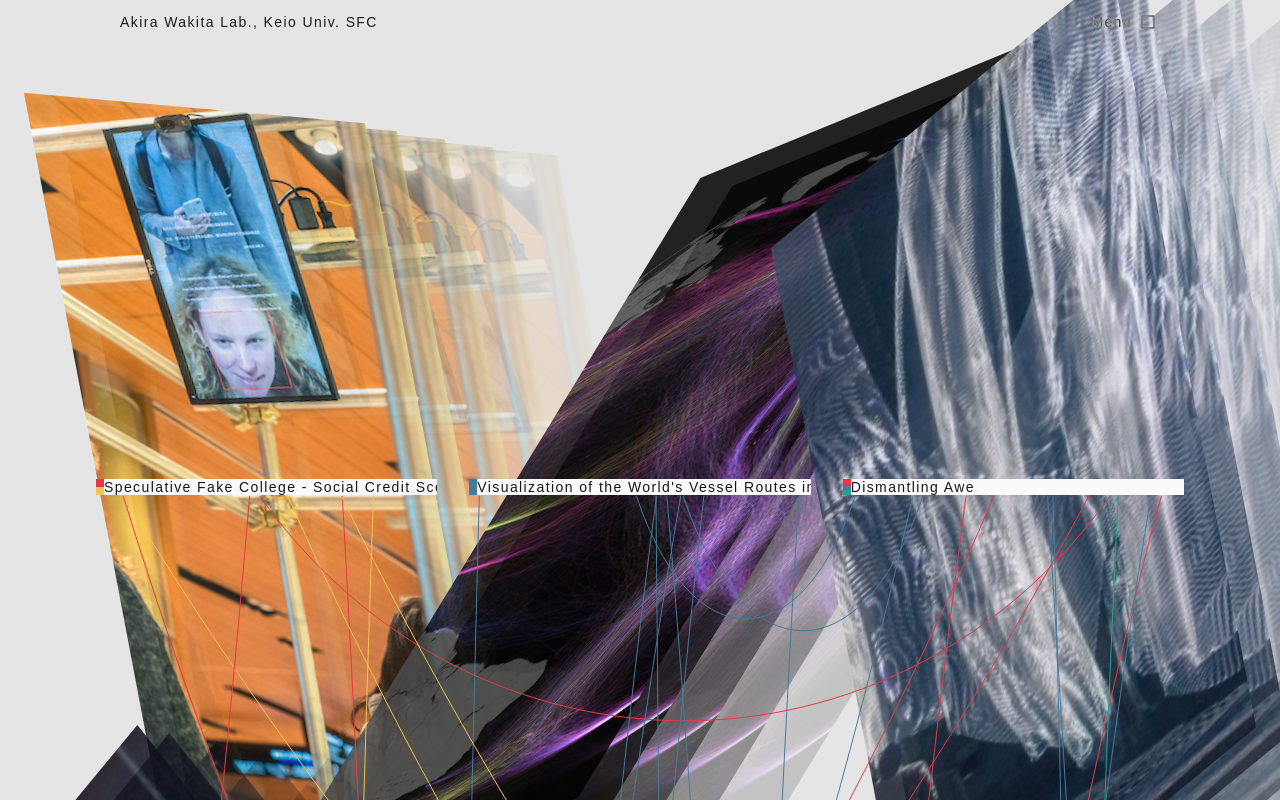
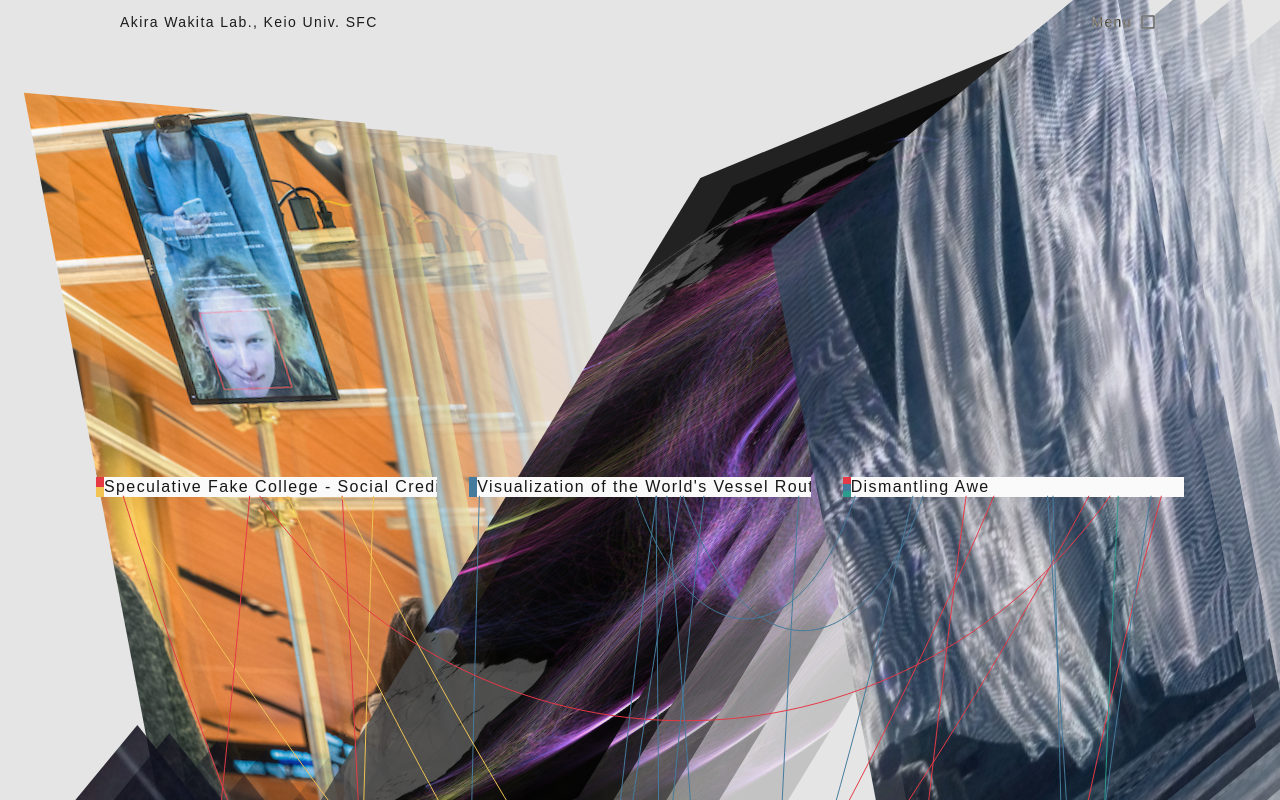
Before and after one commit to wakita-lab/web, a Next.js app: page / in a window 1280 px wide. Shown: the top 800 px of the page. Built offline with nearby package versions, Linux system fonts and the light colour scheme; a web font is replaced by a local one.

Commit message:
fix: Update text size for work title in Home component

```diff
--- a/src/app/page.tsx
+++ b/src/app/page.tsx
@@ -77,7 +77,7 @@ export default function Home() {
                   } />
                 ))}
               </div>
-              <div className="grow overflow-hidden text-nowrap bg-neutral-50 leading-4">
+              <div className="grow overflow-hidden text-nowrap bg-neutral-50 text-base leading-5">
                 {work.title.en}
               </div>
             </div>
```
